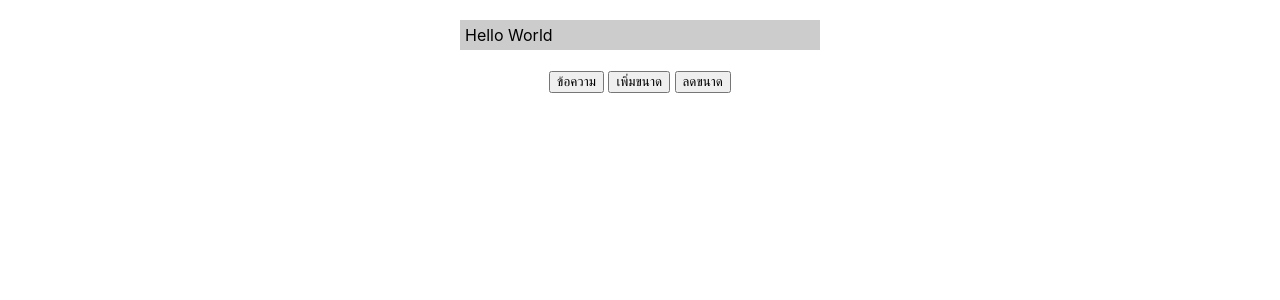
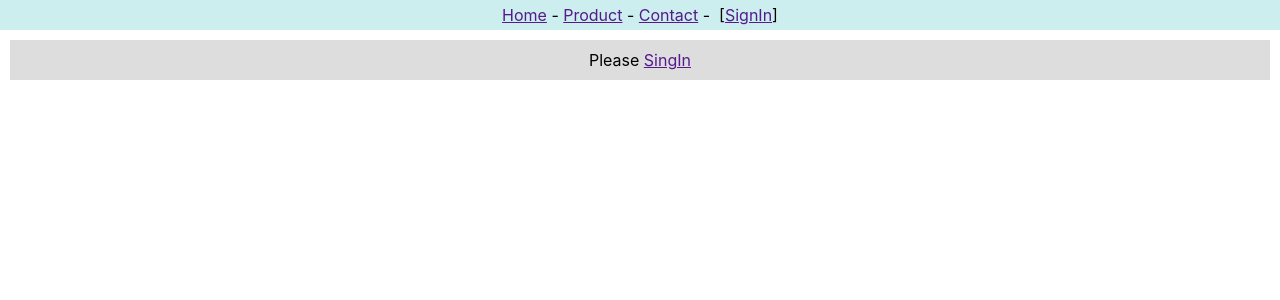
Before and after one commit to Phongsathornjan/my-app, a React (Create React App) app: page / in a window 1280 px wide. Shown: the top 300 px of the page. Built offline with nearby package versions, Linux system fonts and the light colour scheme.

Commit message:
add context

```diff
--- a/src/App.js
+++ b/src/App.js
@@ -1,8 +1,15 @@
 import React from 'react'
-import './style.css'
-import MessageBox from './state-func'
+import { userContext } from './context'
+import Header2 from './context-header2'
+import Content2 from './context-content2'
 
 export default function App (){
+  let [user,setUser] = React.useState("")
 
-  return <MessageBox/>
+  return (
+    <userContext.Provider value={[user,setUser]}>
+      <Header2/>
+      <Content2/>
+    </userContext.Provider>
+  )
 }
--- /dev/null
+++ b/src/context-content2.js
@@ -0,0 +1,28 @@
+import React from "react";
+import { userContext } from "./context";
+
+export default function Content2(){
+    let [user,setUser] = React.useContext(userContext)
+
+    const contentStyle = {
+        backgroundColor: '#ddd',
+        textAlign: 'center',
+        margin: 10,
+        padding: 10
+    }
+
+    const onClickSignIn = (event) => {
+        event.preventDefault()
+        setUser('Tom Jerry')
+    }
+
+    return (
+        <div style={contentStyle}>
+            {
+                (user)
+                ?<span>Hello {user}</span>
+                :<span>Please <a href="" onClick={onClickSignIn}>SingIn</a></span>
+            }
+        </div>
+    )
+}
--- /dev/null
+++ b/src/context-header2.js
@@ -0,0 +1,39 @@
+import React from 'react'
+import { userContext } from './context'
+
+export default class Header2 extends React.Component {
+    static contextType = userContext
+
+    render(){
+        let [user,setUser] = this.context
+
+        const headerStyle =  {
+            background: '#cee',
+            textAlign: 'center',
+            padding: 5
+        }
+
+        const onClickSignOut = (event) => {
+            event.preventDefault()
+            setUser()
+        }
+
+        const onClickSignIn = (event) => {
+            event.preventDefault()
+            setUser('Tom Jerry')
+        }
+        return(
+            <div style={headerStyle}>
+                <a href="">Home</a>&nbsp;-&nbsp;
+                <a href="">Product</a>&nbsp;-&nbsp;
+                <a href="">Contact</a>&nbsp;-&nbsp;&nbsp;
+                {
+                    (user)
+                    ?<span>[{user}&nbsp;:&nbsp; <a href="" onClick={onClickSignOut}>SignOut</a>]</span>
+                    :<span>[<a href="" onClick={onClickSignIn}>SignIn</a>]</span>
+                }
+            </div>
+        )
+    }
+
+}
--- /dev/null
+++ b/src/context.js
@@ -0,0 +1,3 @@
+import React ,{createContext} from 'react'
+
+export const userContext = createContext()
```
